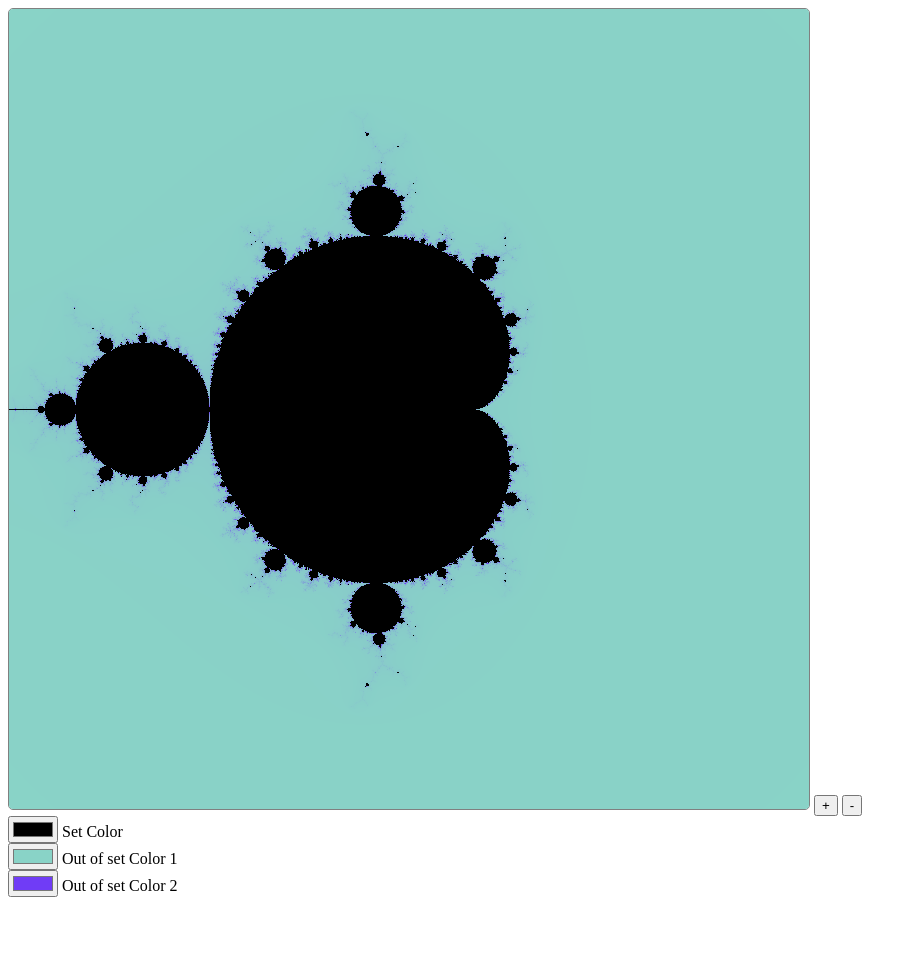
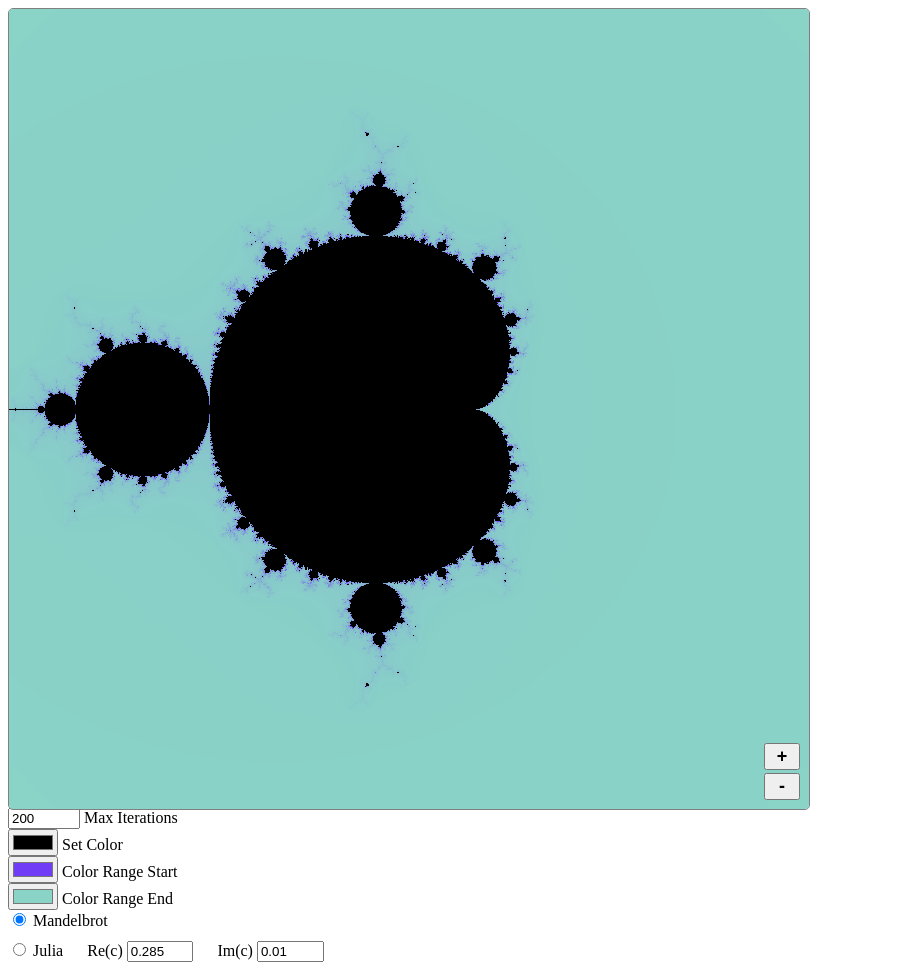
Before and after one commit to parkertimmins/fractal-explorer, a plain HTML site: page index.html in a window 1280 px wide. Shown: the whole page, without its empty margins (0-917 px from the left). Before the commit the page ends 905 px from the top, so only its background shows below. Drawn offline with Linux system fonts and the light colour scheme.

Commit message:
added controls to switch between julia and mandelblot sets

```diff
--- a/index.css
+++ b/index.css
@@ -1,5 +1,40 @@
+
+.canvas-container{
+    position: relative;
+    width: 800px;
+    height: 800px;
+}
 
 canvas {
+    position: absolute;
     border: 1px grey solid;
     border-radius: 5px;
+    cursor: pointer;
 }
+
+.canvas-container > .zoom-buttons {
+    right: 5px;
+    bottom: 5px;
+    position:absolute;
+    z-index: 1;
+}
+
+.canvas-container > .zoom-buttons > button {
+    width: 2em;
+    font-size: large;
+    font-weight: bold;
+    display: block;
+    margin: 3px;
+}
+
+.julia-c {
+    width: 5em;
+}
+
+#julia-controls {
+    margin-top: 10px;
+}
+
+#julia-controls > label {
+    margin-right: 20px;
+}
--- a/index.html
+++ b/index.html
@@ -3,28 +3,61 @@
         <link rel="stylesheet" type="text/css" href="index.css">
     </head>
     <body>
-        <canvas id='canvas' height="800px" width="800px"></canvas>
-        <button id="zoom-in">+</button>
-        <button id="zoom-out">-</button>
+        <div class="canvas-container">
+            <canvas id='canvas' height="800px" width="800px"></canvas>
+            <div class="zoom-buttons">
+                <button id="zoom-in">+</button>
+                <button id="zoom-out">-</button>
+            </div>
+        </div>
 
         <div>
+            <label for="max-iterations" title="Higher numbers will be more detailed, but will take longer">
+                <input type="number" id="max-iterations" name="max-iterations" min="10" max="5000" value="200">
+                Max Iterations
+            </label>
+
+
             <div>
-                <input type="color" id="in-set-color" name="in-set-color" value="#000000">
-                <label for="in-set-color">Set Color</label>
+                <label for="in-set-color" title="Points that are in the set are colored with that value">
+                    <input type="color" id="in-set-color" name="in-set-color" value="#000000">
+                    Set Color
+                </label>
+            </div>
+            <div>
+                <label for="out-set-color2" title="Points that take the most iterations to be clear are not in the set">
+                    <input type="color" id="out-set-color2" name="out-set-color2" value="#703cf6">
+                    Color Range Start
+                </label>
+            </div>
+            <div>
+                <label for="out-set-color1" title="Points that take the least iterations to be clear are not in the set">
+                    <input type="color" id="out-set-color1" name="out-set-color1" value="#89d3c7">
+                    Color Range End
+                </label>
             </div>
 
             <div>
-                <input type="color" id="out-set-color1" name="out-set-color1" value="#89d3c7">
-                <label for="out-set-color1">Out of set Color 1</label>
-            </div>
+                <label for="mandelbrot">
+                    <input type="radio" id="mandelbrot" name="set-type" value="mandelbrot" checked>
+                    Mandelbrot
+                </label>
 
-            <div>
-                <input type="color" id="out-set-color2" name="out-set-color2" value="#703cf6">
-                <label for="out-set-color2">Out of set Color 2</label>
-            </div>
+                <div id="julia-controls">
+                    <label for="julia">
+                        <input type="radio" id="julia" name="set-type" value="julia">
+                        Julia
+                    </label>
 
-            <div id="color-test">
-
+                    <label for="julia-c-re" title="The real part of in c of the function f(z)=z^2 + c">
+                        Re(c)
+                        <input type="number"step="0.001" class="julia-c" id="julia-c-re" name="julia-c-re" value="0.285">
+                    </label>
+                    <label for="julia-c-im" title="The imaginary part of in c of the function f(z)=z^2 + c">
+                        Im(c)
+                        <input type="number"step="0.001" class="julia-c" id="julia-c-im" name="julia-c-im" value="0.01">
+                    </label>
+                <div>
             </div>
         </div>
 
--- a/index.js
+++ b/index.js
@@ -1,17 +1,37 @@
 
+let juliaC = {
+	x: getFloat('julia-c-re'),
+	y: getFloat('julia-c-im')
+};
 
-// global state
-let ul_screen = { x: -1.5, y: 1.5 };
-let width_screen = 3;
+function getInt(id) {
+	return parseInt(document.getElementById(id).value);
+}
 
-const C = { x: -1, y: 0};
-const max_iter = 300;
-const R = (1 + Math.sqrt(1 + 4 * norm(C))) / 2
+function getFloat(id) {
+	return parseFloat(document.getElementById(id).value);
+}
+
+let state = {
+	ul_screen: { x: -1.5, y: 1.5 },
+	width_screen: 3,
+	set_estimator_function: mandelbrot_estimator,
+	max_iterations: getInt('max-iterations'),
+	julia: {
+		C: juliaC,
+		R: juliaR(juliaC)
+	}
+}
+
+function juliaR(C) {
+	return (1 + Math.sqrt(1 + 4 * norm(C))) / 2
+}
 
 function norm(z) {
     return Math.sqrt(z.x * z.x + z.y * z.y);
 }
 
+// f(z, c) = z^2 + c
 function f(z, c) {
     let x = (z.x * z.x) - (z.y * z.y) + c.x;
     let y = (2 * z.x * z.y) + c.y;
@@ -19,8 +39,9 @@ function f(z, c) {
 }
 
 // returns num iteration to find not in set, or null if in set
-function in_set_estimator(start, update_func, threshold) {
+function in_set_estimator(start, update_func, threshold, max_iter) {
     let z = start;
+
     for (let i = 0; i < max_iter; i++) {
         z = update_func(z)
         if (norm(z) > threshold) {
@@ -31,22 +52,12 @@ function in_set_estimator(start, update_func, threshold) {
 }
 
 function mandelbrot_estimator(c) {
-    return in_set_estimator({x: 0, y:0}, f_n_0 => f(f_n_0, c), 2);
+    return in_set_estimator({x: 0, y:0}, f_n_0 => f(f_n_0, c), 2, state.max_iterations);
 }
 
 function julia_estimator(z) {
-    return in_set_estimator(z, z => f(z, C), R);
+    return in_set_estimator(z, z => f(z, state.julia.C), state.julia.R, state.max_iterations);
 }
-
-function draw_pixel(ctx, color, r, c) {
-    ctx.fillStyle = rgb(color.r, color.g, color.b)
-    ctx.fillRect(c, r, 1, 1);
-}
-
-function rgb(r, g, b) {
-    return `rgb(${r}, ${g}, ${b})`;
-}
-
 
 function compute_pixel_values() {
 	let startTime = new Date().getTime();
@@ -55,7 +66,7 @@ function compute_pixel_values() {
     const ctx = canvas.getContext('2d');
     const height_px = canvas.height;
     const width_px = canvas.width;
-    const height_screen = (width_screen * height_px) / width_px;
+    const height_screen = (state.width_screen * height_px) / width_px;
 
 	let px_values = [];
 	let unique_values = new Set();
@@ -64,8 +75,7 @@ function compute_pixel_values() {
 		let row = []
     	for (let c = 0; c < width_px; c++) {
             let z = pixel_to_point({r, c});
-            let iterations_to_escape = mandelbrot_estimator(z)
-            //console.log(iterations_to_escape);
+            let iterations_to_escape = state.set_estimator_function(z)
 
 			row.push(iterations_to_escape);
 
@@ -89,13 +99,9 @@ function animate() {
 
 	let color1 = hexToRgb(document.getElementById('out-set-color1').value);
 	let color2 = hexToRgb(document.getElementById('out-set-color2').value);
-
 	let iterToColor = getIterationToColor(color1, color2, unique_values);
 
-	console.log('iterToColor', iterToColor);
-
-	drawImage(px_values, iterToColor);
-	//drawFullImage(px_values, iterToColor);
+	drawFullImage(px_values, iterToColor);
 
 	let endTime = new Date().getTime();
 	console.log('animate() time', (endTime - startTime));
@@ -107,14 +113,13 @@ function getIterationToColor(color1, color2, unique_values) {
 		let singleIterVal = unique_values.values().next().value;
 	 	iterToColor[singleIterVal] = color2;
 	} else if (unique_values.size >= 2) {
-		let min_iterations = Math.min(...unique_values);
-		let max_iterations = Math.max(...unique_values);
+		let least_iterations = Math.min(...unique_values);
+		let most_iterations = Math.max(...unique_values);
 
-		let colors = interpolateColors(color1, color2, max_iterations - min_iterations + 1);
+		let colors = interpolateColors(color1, color2, most_iterations - least_iterations + 1);
 
-		//console.log(colors);
 		for (let iterVal of unique_values) {
-			iterToColor[iterVal] = colors[iterVal - min_iterations]
+			iterToColor[iterVal] = colors[iterVal - least_iterations]
 		}
 	}
 	return iterToColor;
@@ -127,7 +132,7 @@ function drawFullImage(px_values, iterToColor) {
     const ctx = canvas.getContext('2d');
     const height_px = canvas.height;
     const width_px = canvas.width;
-    const height_screen = (width_screen * height_px) / width_px;
+    const height_screen = (state.width_screen * height_px) / width_px;
 
 	let setColor = hexToRgb(document.getElementById('in-set-color').value);
 
@@ -154,47 +159,18 @@ function drawFullImage(px_values, iterToColor) {
 }
 
 
-
-function drawImage(px_values, iterToColor) {
-	let startTime = new Date().getTime();
-
-    const canvas = document.getElementById('canvas');
-    const ctx = canvas.getContext('2d');
-    const height_px = canvas.height;
-    const width_px = canvas.width;
-    const height_screen = (width_screen * height_px) / width_px;
-
-	let setColor = hexToRgb(document.getElementById('in-set-color').value);
-    for (let r = 0; r < height_px; r++) {
-    	for (let c = 0; c < width_px; c++) {
-            let iters = px_values[r][c];
-
-			if (iters == null) {
-                draw_pixel(ctx, setColor, r, c);
-            } else {
-				//console.log('here');
-                draw_pixel(ctx, iterToColor[iters], r, c);
-            }
-        }
-    }
-
-	let endTime = new Date().getTime();
-	console.log('drawImage time', (endTime - startTime));
-}
-
 // assumes existence of ul_screen and width_screen
 function pixel_to_point(pixel) {
     const canvas = document.getElementById('canvas');
     const height_px = canvas.height;
     const width_px = canvas.width;
-    const height_screen = (width_screen * height_px) / width_px;
+    const height_screen = (state.width_screen * height_px) / width_px;
 
     let {r, c} = pixel;
-    let x = ul_screen.x + (c / width_px) * width_screen;
-    let y = ul_screen.y - (r / height_px) * height_screen;
+    let x = state.ul_screen.x + (c / width_px) * state.width_screen;
+    let y = state.ul_screen.y - (r / height_px) * height_screen;
     return {x, y}
 }
-
 
 
 function updateZoom(center_px, new_screen_width) {
@@ -202,24 +178,23 @@ function updateZoom(center_px, new_screen_width) {
     const height_px = canvas.height;
     const width_px = canvas.width;
 
-    console.log(center_px);
     // get cartesian coords of new center
     let center = pixel_to_point({ r: center_px.r, c: center_px.c});
+    console.log('center point', center);
 
-    //console.log(center);
-    // compute new width and height screen on plane
-    width_screen = new_screen_width;
-    //console.log(width_screen);
+	// compute new width and height screen on plane
+    state.width_screen = new_screen_width;
+    console.log('width', state.width_screen);
 
-    const height_screen = (width_screen * height_px) / width_px;
-    //console.log(height_screen);
+    const height_screen = (state.width_screen * height_px) / width_px;
+    console.log('height', height_screen);
 
     // set ul_screen to center - 1/2 width
-    ul_screen = {
-        x: center.x - width_screen / 2,
+    state.ul_screen = {
+        x: center.x - state.width_screen / 2,
         y: center.y + height_screen / 2,
     }
-    //console.log(ul_screen);
+    console.log('upper left corner', state.ul_screen);
     animate();
 
 }
@@ -229,40 +204,12 @@ function pixel_to_point(pixel) {
     const canvas = document.getElementById('canvas');
     const height_px = canvas.height;
     const width_px = canvas.width;
-    const height_screen = (width_screen * height_px) / width_px;
+    const height_screen = (state.width_screen * height_px) / width_px;
 
     let {r, c} = pixel;
-    let x = ul_screen.x + (c / width_px) * width_screen;
-    let y = ul_screen.y - (r / height_px) * height_screen;
+    let x = state.ul_screen.x + (c / width_px) * state.width_screen;
+    let y = state.ul_screen.y - (r / height_px) * height_screen;
     return {x, y}
-}
-
-
-
-function updateZoom(center_px, new_screen_width) {
-    const canvas = document.getElementById('canvas');
-    const height_px = canvas.height;
-    const width_px = canvas.width;
-
-    //console.log(center_px);
-    // get cartesian coords of new center
-    let center = pixel_to_point({ r: center_px.r, c: center_px.c});
-
-    console.log(center);
-    // compute new width and height screen on plane
-    width_screen = new_screen_width;
-    console.log(width_screen);
-
-    const height_screen = (width_screen * height_px) / width_px;
-    console.log(height_screen);
-
-    // set ul_screen to center - 1/2 width
-    ul_screen = {
-        x: center.x - width_screen / 2,
-        y: center.y + height_screen / 2,
-    }
-    console.log(ul_screen);
-    animate();
 }
 
 
@@ -272,7 +219,7 @@ function zoomInHandler() {
     const width_px = canvas.width;
 
     let center_px = { r: height_px / 2, c: width_px / 2 };
-    updateZoom(center_px, width_screen / 2);
+    updateZoom(center_px, state.width_screen / 2);
 }
 
 function zoomOutHandler() {
@@ -281,7 +228,26 @@ function zoomOutHandler() {
     const width_px = canvas.width;
 
     let center_px = { r: height_px / 2, c: width_px / 2 };
-    updateZoom(center_px, width_screen * 2);
+    updateZoom(center_px, state.width_screen * 2);
+}
+
+function setTypeHandler() {
+	if (document.getElementById('mandelbrot').checked) {
+		// grey out julia
+		state.set_estimator_function = mandelbrot_estimator
+	} else {
+		state.set_estimator_function = julia_estimator
+		let c_x = parseInt(document.getElementById('julia-c-re').value);
+		let c_y = parseInt(document.getElementById('julia-c-im').value);
+		state.julia.C = {
+            x: getFloat('julia-c-re'),
+            y: getFloat('julia-c-im')
+        };
+		state.julia.R = juliaR(state.julia.C);
+		console.log(state.julia.C);
+	}
+
+	animate();
 }
 
 function canvasClickHandler(e) {
@@ -290,13 +256,12 @@ function canvasClickHandler(e) {
     const width_px = canvas.width;
 
     let center_px = { r: e.clientY, c: e.clientX };
-    updateZoom(center_px, width_screen / 2);
+    updateZoom(center_px, state.width_screen / 2);
 }
+
 
 // numColors must be >= 2
 function interpolateColors(color1, color2, numColors) {
-	console.log('numColors' + numColors);
-
 	let rDiff = (color2.r - color1.r) / (numColors - 1);
 	let gDiff = (color2.g - color1.g) / (numColors - 1);
 	let bDiff = (color2.b - color1.b) / (numColors - 1);
@@ -334,4 +299,20 @@ window.onload = function() {
     document.getElementById('in-set-color').onchange = animate;
     document.getElementById('out-set-color1').onchange = animate;
     document.getElementById('out-set-color2').onchange = animate;
+
+	document.getElementById('max-iterations').onchange = function() {
+		state.max_iterations = getInt('max-iterations');
+		animate();
+	}
+
+	document.getElementById('mandelbrot').onchange = setTypeHandler;
+	document.getElementById('julia').onchange = setTypeHandler;
+	document.getElementById('julia-c-re').onchange = function() {
+        state.julia.C.x = getFloat('julia-c-re');
+        animate();
+    };
+	document.getElementById('julia-c-im').onchange =  function() {
+        state.julia.C.y = getFloat('julia-c-im');
+        animate();
+    };
 }
```
